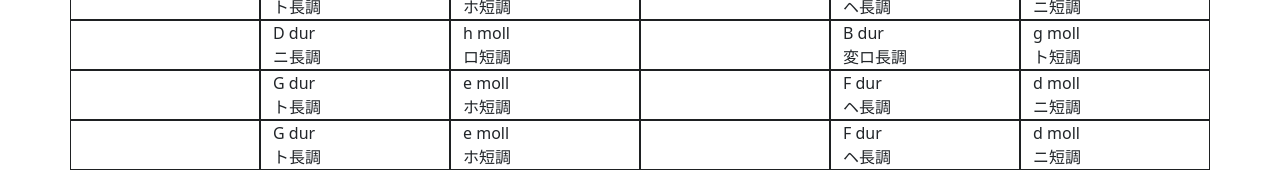
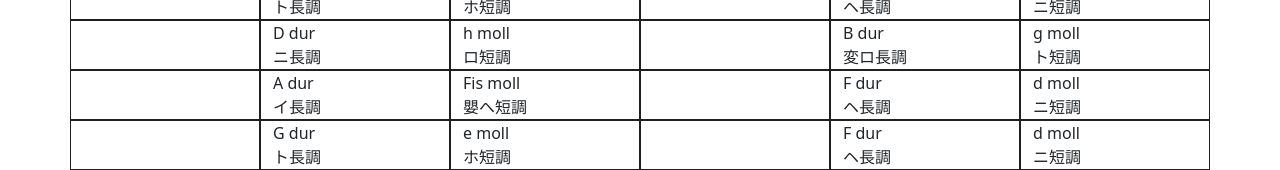
Before and after one commit to okawahiroto/bootstrap, a plain HTML site: page index.html in a window 1280 px wide. Shown: the part 931-1101 px from the top of the page. Drawn offline with nearby package versions, Linux system fonts and the light colour scheme.

Commit message:
#3つまで

```diff
--- a/index.html
+++ b/index.html
@@ -104,6 +104,7 @@
         <div class="col-3">
         </div>
       </div>
+      <!-- 1つ -->
       <div class="row">
         <div class="col-2">
         </div>
@@ -130,6 +131,7 @@
           ニ短調
         </div>
       </div>
+      <!-- 2つ -->
       <div class="row">
         <div class="col-2">
         </div>
@@ -156,18 +158,19 @@
           ト短調
         </div>
       </div>
+      <!-- 3つ -->
       <div class="row">
         <div class="col-2">
         </div>
         <div class="col-2">
-          G dur
+          A dur
           <br>
-          ト長調
+          イ長調
         </div>
         <div class="col-2">
-          e moll
+          Fis moll
           <br>
-          ホ短調
+          嬰へ短調
         </div>
         <div class="col-2">
         </div>
```
